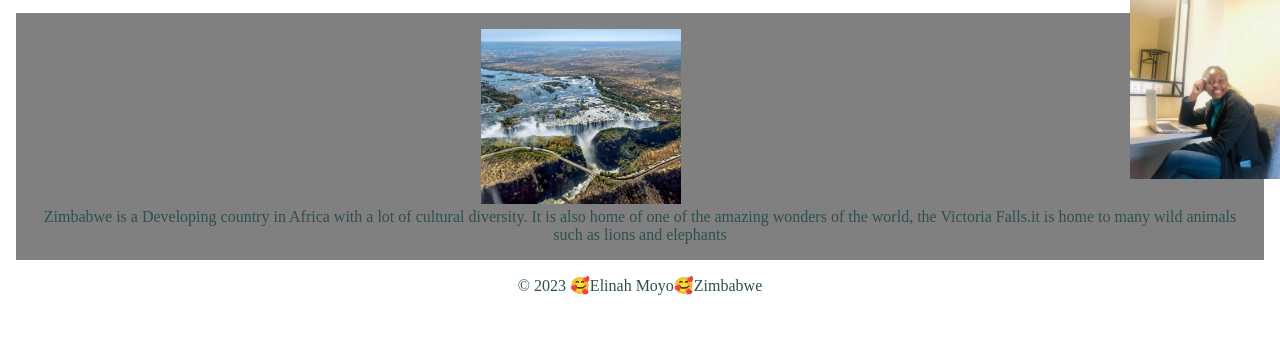
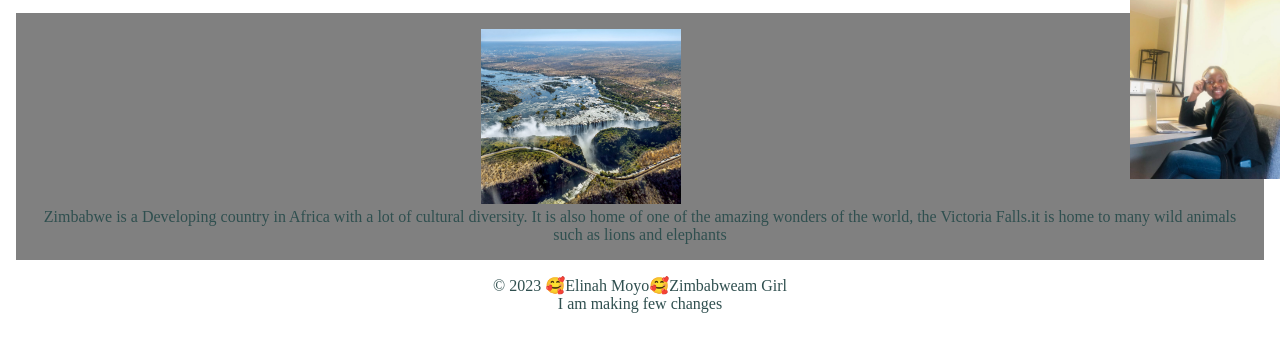
Before and after one commit to ElinahMoyo/wdd130, a plain HTML site: page index.html in a window 1280 px wide. Shown: the part 386-738 px from the top of the page. Drawn offline with Linux system fonts and the light colour scheme.

Commit message:
Added a paragraph and modified one more

```diff
--- a/index.html
+++ b/index.html
@@ -40,7 +40,8 @@
             <p>Zimbabwe is a Developing country in Africa with a lot of cultural diversity. It is also home of one of the amazing wonders of the world, the Victoria Falls.it is home to many wild animals such as lions and elephants</p>
         </aside>
         <footer>
-            <p>© 2023 🥰Elinah Moyo🥰Zimbabwe</p>
+            <p>© 2023 🥰Elinah Moyo🥰Zimbabweam Girl</p>
+            <p>I am making few changes</p>
 
         </footer>
 
```
Also changed, not shown: wwr/about.html (added).
